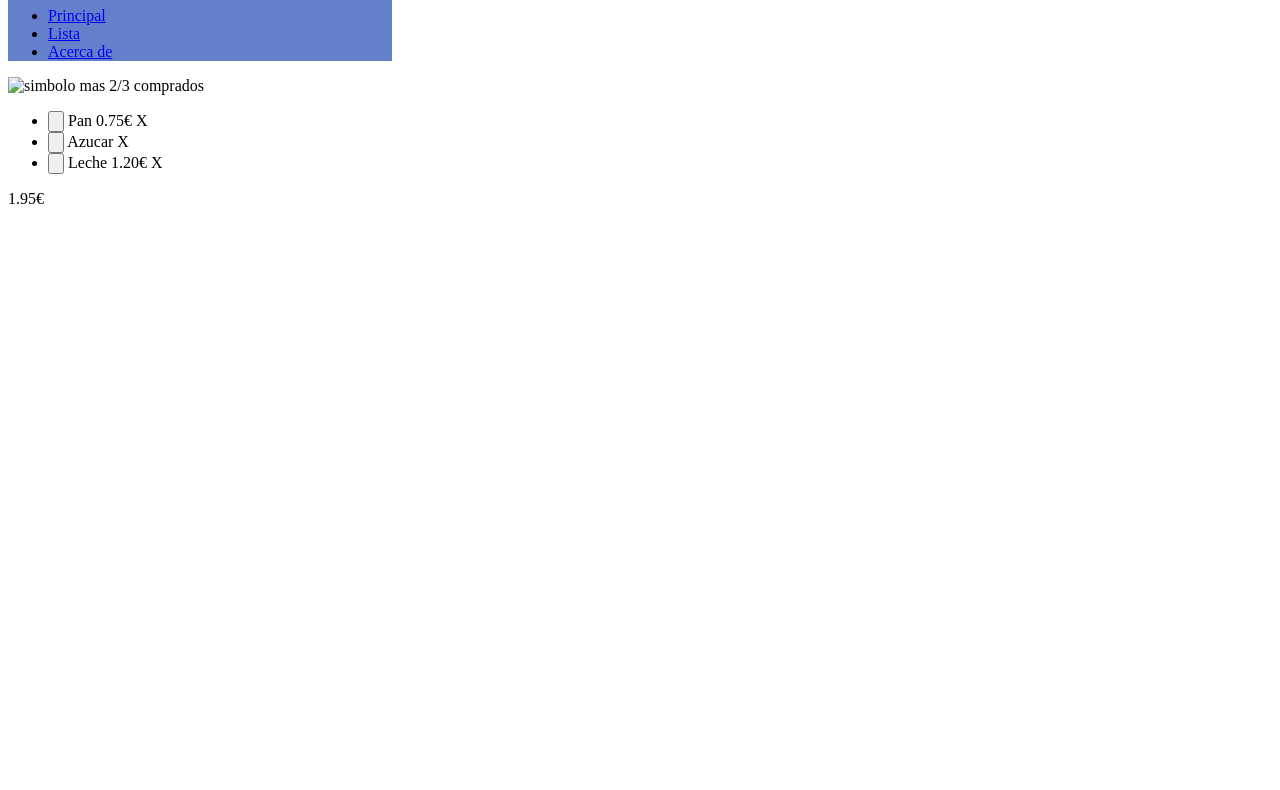
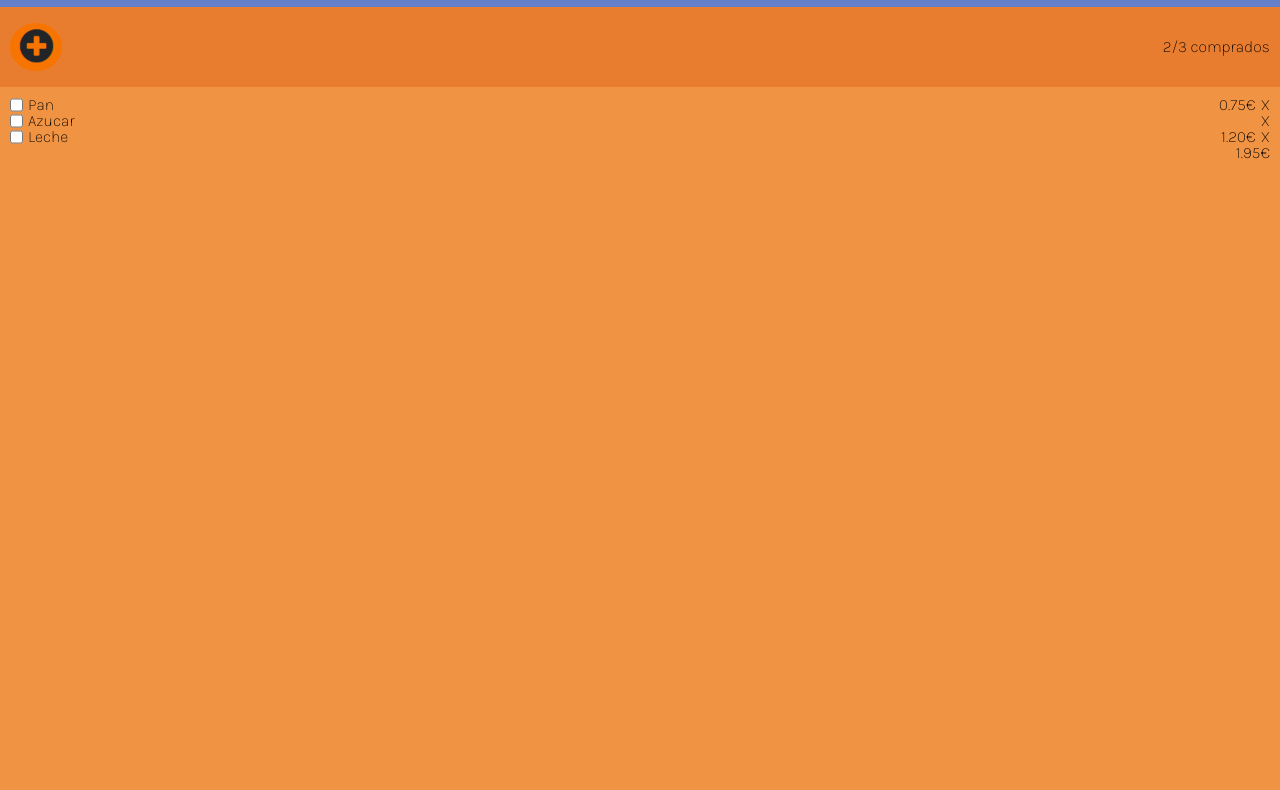
Before and after one commit to anchounio/202201-w1ch4-toni-clemente-, a website: page index.html in a window 1280 px wide. Shown: the part 73-863 px from the top of the page. Before the commit the page ends 800 px from the top, so only its background shows below. Drawn offline with Linux system fonts and the light colour scheme.

Commit message:
Almost finished CSS

```diff
--- a/index.html
+++ b/index.html
@@ -6,6 +6,7 @@
     <meta name="viewport" content="width=device-width, initial-scale=1.0" />
     <title>Document</title>
     <link rel="stylesheet" href="css/style.css" />
+    <link href="https://fonts.googleapis.com/css2?family=Karla:wght@200&family=Nunito:wght@400;800&display=swap" rel="stylesheet">
   </head>
   <body>
     <header class="header">
@@ -27,39 +28,46 @@
         </nav>
     </header>
     <main>
-        <section>
-            <img class="" src="" alt="simbolo mas">
+        <section class="bought_products_menu">
+            <img class="bought_products_menu__image" src="images/simbolo_mas.png" alt="simbolo mas">
             <span class="">2/3 comprados</span>
         </section>
+        <section class="shopping_list_container">
             <ul class="shopping_list">
                 <li>
                     <div class="shopping_list__product">
-                    <input type="button">
-                    <span>Pan</span>
+                        <div class="shopping_list__product__left-side">
+                            <input type="checkbox" id="pan"><label for="pan">Pan</label>
+                        </div>
+                        <div class="shopping_list__product__right-side">
                             <span>0.75€</span>
                             <span>X</span>
                         </div>
                 </li>
                 <li>
                     <div class="shopping_list__product">
-                    <input type="button">
-                    <span>Azucar</span>
+                            <div class="shopping_list__product__left-side">
+                                <input type="checkbox" id="azucar"><label for="azucar">Azucar</label>
+                            </div>
+                            <div class="shopping_list__product__right-side">
                                 <span>X</span>
+                            </div>
                     </div>
                 </li>
                 <li>
                     <div class="shopping_list__product">
-                    <input type="button">
-                    <span><label for>Leche</label></span>
+                        <div class="shopping_list__product__left-side">
+                            <input type="checkbox" id="leche"><label for="leche">Leche</label>
+                        </div>
+                        <div class="shopping_list__product__right-side">
                             <span>1.20€</span>
                             <span>X</span>
                         </div>
+                    </div>
                 </li>
                 </ul>
-            <section class="final_prize">
-                <div>1.95€</div>
+                <span class="final_price">1.95€</span>
         </section>
         </main>
-
   </body>
 </html>
--- a/sass/style.scss
+++ b/sass/style.scss
@@ -1,19 +1,133 @@
+/* http://meyerweb.com/eric/tools/css/reset/
+   v2.0 | 20110126
+   License: none (public domain)
+*/
+
+html, body, div, span, applet, object, iframe,
+h1, h2, h3, h4, h5, h6, p, blockquote, pre,
+a, abbr, acronym, address, big, cite, code,
+del, dfn, em, img, ins, kbd, q, s, samp,
+small, strike, strong, sub, sup, tt, var,
+b, u, i, center,
+dl, dt, dd, ol, ul, li,
+fieldset, form, label, legend,
+table, caption, tbody, tfoot, thead, tr, th, td,
+article, aside, canvas, details, embed,
+figure, figcaption, footer, header, hgroup,
+menu, nav, output, ruby, section, summary,
+time, mark, audio, video {
+	margin: 0;
+	padding: 0;
+	border: 0;
+	font-size: 100%;
+	font: inherit;
+	vertical-align: baseline;
+}
+/* HTML5 display-role reset for older browsers */
+article, aside, details, figcaption, figure,
+footer, header, hgroup, menu, nav, section {
+	display: block;
+}
+body {
+	line-height: 1;
+}
+ol, ul {
+	list-style: none;
+}
+blockquote, q {
+	quotes: none;
+}
+blockquote:before, blockquote:after,
+q:before, q:after {
+	content: '';
+	content: none;
+}
+table {
+	border-collapse: collapse;
+	border-spacing: 0;
+}
+
+
+
 $bluecolor: #6480cb;
 $darkorange:#e87c2f;
 $lightorange:#f09342;
 
 *{
     box-sizing: border-box;
-    max-width: 400px;
+    margin: 0;
+    padding: 0;
+    font-family: Karla;
 }
+
+
 
 
 %menu{
     display: flex;
     flex-direction: row;
     justify-content: space-between;
+    align-content: center;
 }
 
 .header{
     background-color: $bluecolor;
+    @extend %menu;
+    height: 80px;
+    align-items: center;
+    padding: 10px;
 }
+
+.header__menu ul{
+    list-style-type: none;
+    display:flex;
+    column-gap: 10px;
+    text-decoration: none;
+}
+
+
+.header__menu ul a{
+    text-decoration: none;
+    color: black;
+}
+
+main{
+    height: calc(100vh - 80px)
+}
+
+.bought_products_menu{
+    @extend %menu;
+    background-color: $darkorange;
+    line-height: 40px;
+    height: 80px;
+    align-items: center;
+    padding: 10px;
+}
+
+.bought_products_menu__image{
+    height: 3em;
+    border-radius: 50%;
+}
+
+.shopping_list_container{
+    background-color: $lightorange;
+    height:100%;
+    padding: 10px;
+}
+
+.shopping_list__product{
+    display: flex;
+    justify-content: space-between;
+}
+
+.shopping_list__product__left-side,
+.shopping_list__product__right-side
+{
+    display:flex;
+    column-gap: 5px;
+}
+
+.final_price{
+    display:flex;
+    justify-content: flex-end;
+}
```
Also changed, not shown: css/style.css, images/simbolo_mas.png (added), 1 other file. Lines whose indentation alone changed are shown as unchanged.
